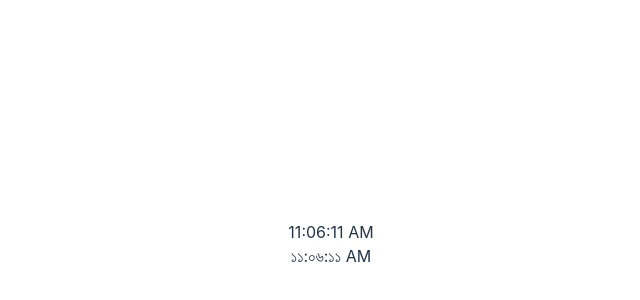
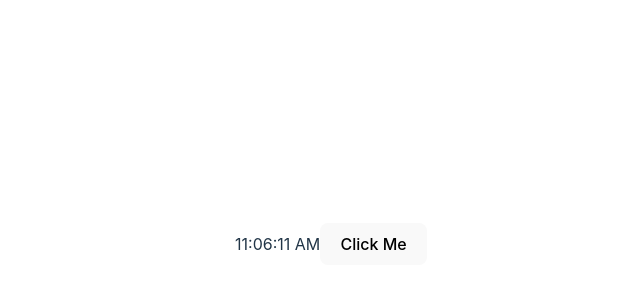
Before and after one commit to mdmidulhosen/React-Js-Vite-Project-LWS-, a React (Vite) app: page / in a window 1280 px wide. Shown: the part 156-456 px from the top of the page, without its empty margins (309-949 px from the left). Built offline with nearby package versions, Linux system fonts and the light colour scheme.

Commit message:
Button click to change time language english to bangla

```diff
--- a/src/App.jsx
+++ b/src/App.jsx
@@ -5,8 +5,8 @@ import './App.css'
 function App() {
   return (
     <>
-      <Clock locale="en-us" />
-      <Clock locale="bn-BD" />
+      <Clock locale="en-us"/>
+      {/* <Clock locale="bn-BD" /> */}
     </>
   );
 }
--- a/src/component/Clock.jsx
+++ b/src/component/Clock.jsx
@@ -20,12 +20,19 @@ export class Clock extends Component {
     clearInterval(this.clockClose)
   }
 
+  handleClick = () =>{
+    this.setState({
+      locale: "bn-BD"
+    })
+  }
+
   render() {
     return (
       <div>
         <span className="text">
-          {this.state.date.toLocaleTimeString(this.props.locale)}
+          {this.state.date.toLocaleTimeString(this.state.locale)}
         </span>
+        <button type="button" onClick={this.handleClick}>Click Me</button>
       </div>
     );
   };
```
